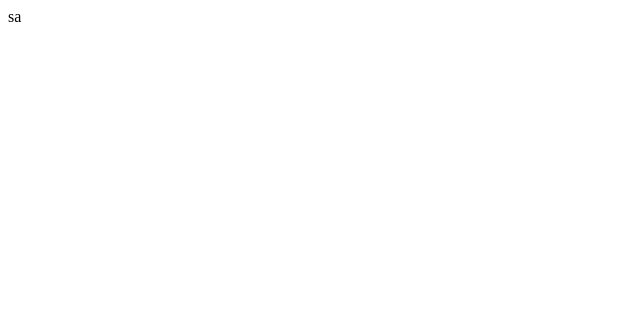
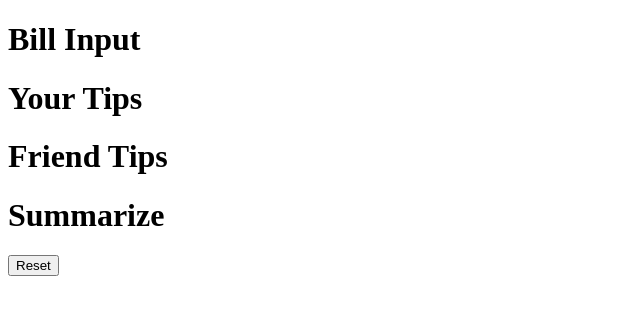
Before and after one commit to mertparlak-zima/tip-calculator, a React (Create React App) app: page / in a window 1280 px wide. Shown: the top 314 px of the page, without its empty margins (0-640 px from the left). Built offline with nearby package versions, Linux system fonts and the light colour scheme.

Commit message:
initial v2

```diff
--- a/src/App.js
+++ /dev/null
@@ -1,5 +0,0 @@
-function App() {
-  return <div className="App">sa</div>;
-}
-
-export default App;
--- /dev/null
+++ b/src/components/App/App.js
@@ -0,0 +1,19 @@
+import BillInput from "../Billinput/BillInput";
+import FriendTips from "../FriendTips/FriendTips";
+import Reset from "../Reset/Reset";
+import Summarize from "../Summarize/Summarize";
+import YourTips from "../YourTips/YourTips";
+
+function App() {
+  return (
+    <div>
+      <BillInput />
+      <YourTips />
+      <FriendTips />
+      <Summarize />
+      <Reset />
+    </div>
+  );
+}
+
+export default App;
--- /dev/null
+++ b/src/components/Billinput/BillInput.jsx
@@ -0,0 +1,7 @@
+export default function BillInput() {
+  return (
+    <div>
+      <h1>Bill Input</h1>
+    </div>
+  );
+}
--- /dev/null
+++ b/src/components/FriendTips/FriendTips.jsx
@@ -0,0 +1,7 @@
+export default function FriendTips() {
+  return (
+    <div>
+      <h1>Friend Tips</h1>
+    </div>
+  );
+}
--- /dev/null
+++ b/src/components/Reset/Reset.jsx
@@ -0,0 +1,3 @@
+export default function Reset() {
+  return <button>Reset</button>;
+}
--- /dev/null
+++ b/src/components/Summarize/Summarize.jsx
@@ -0,0 +1,7 @@
+export default function Summarize() {
+  return (
+    <div>
+      <h1>Summarize</h1>
+    </div>
+  );
+}
--- /dev/null
+++ b/src/components/YourTips/YourTips.jsx
@@ -0,0 +1,7 @@
+export default function YourTips() {
+  return (
+    <div>
+      <h1>Your Tips</h1>
+    </div>
+  );
+}
--- a/src/index.js
+++ b/src/index.js
@@ -1,6 +1,6 @@
 import React from "react";
 import ReactDOM from "react-dom/client";
-import App from "./App";
+import App from "./components/App/App";
 
 const root = ReactDOM.createRoot(document.getElementById("root"));
 root.render(<App />);
```
Also changed, not shown: src/App.css (added).
